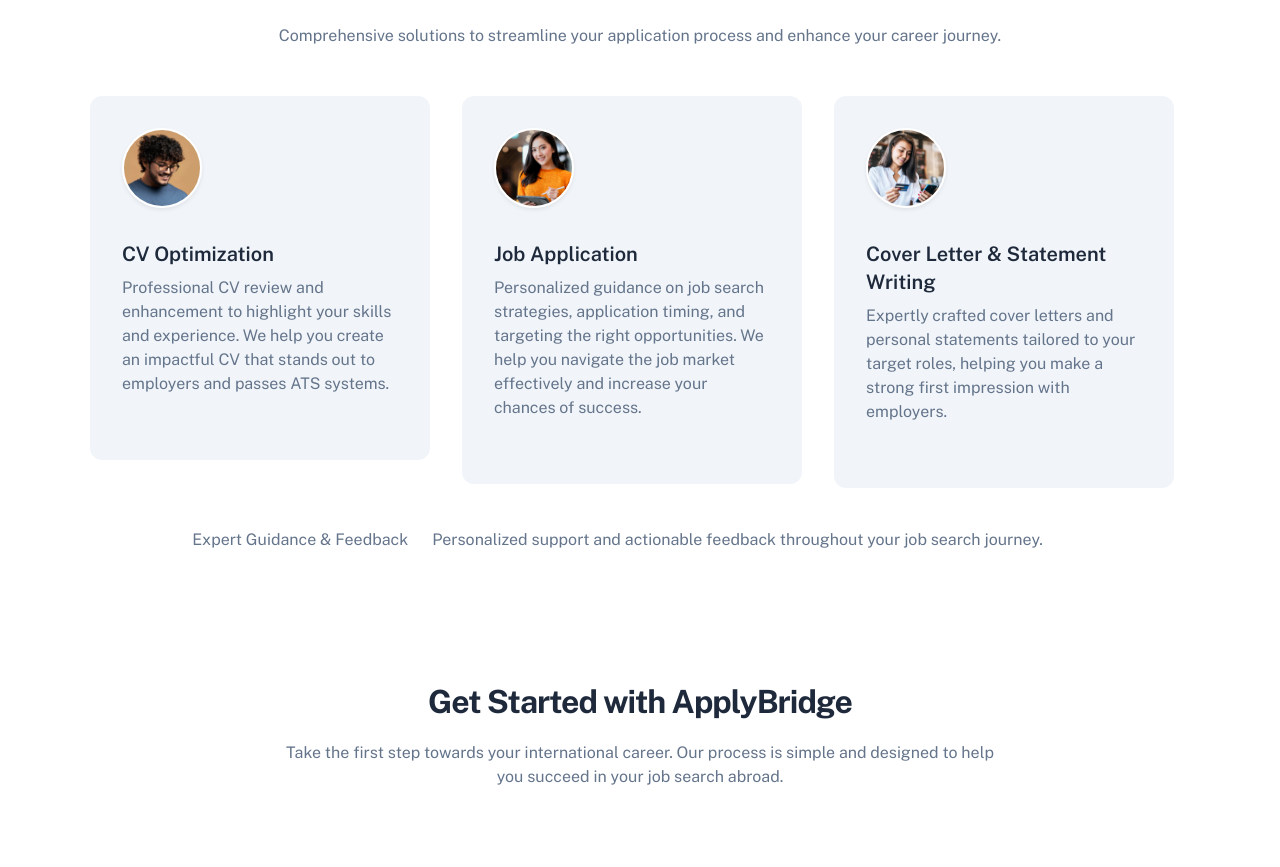
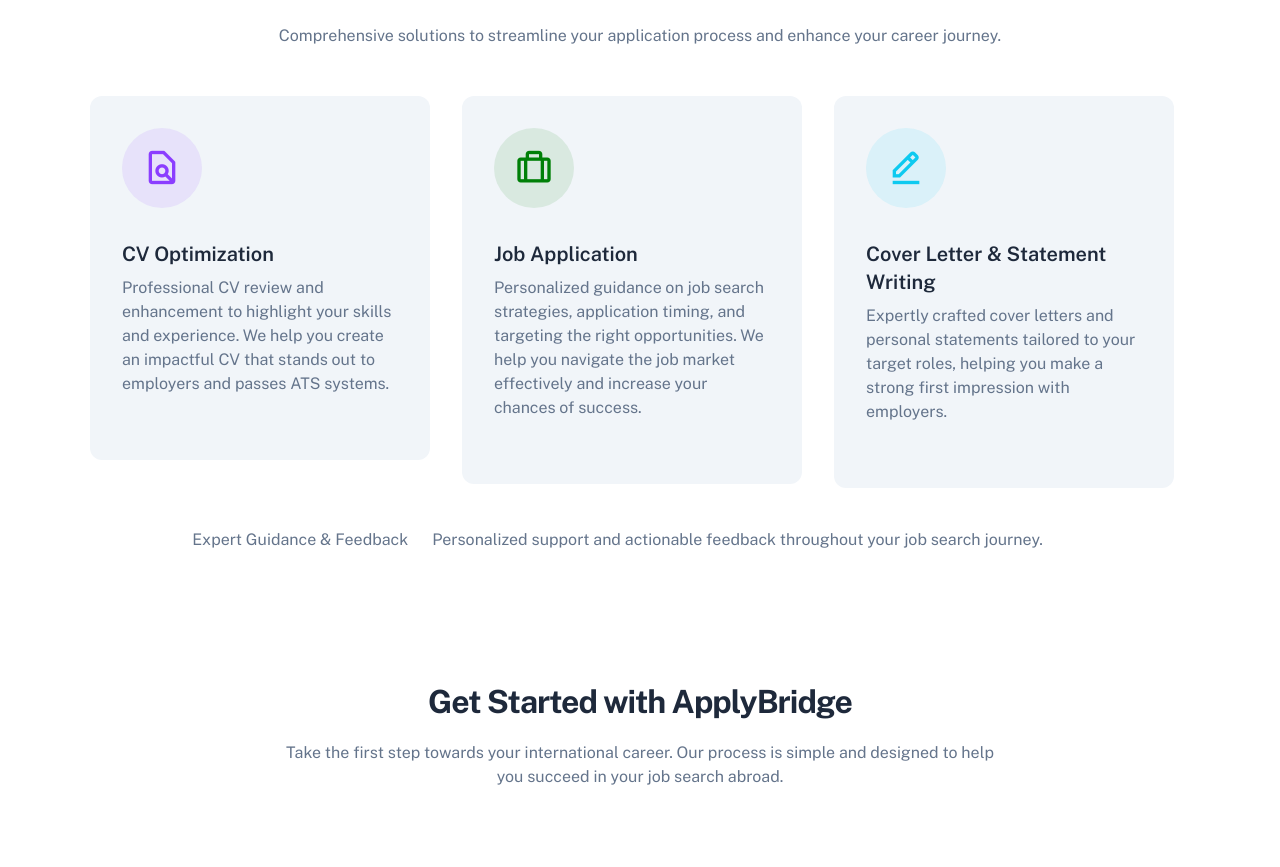
Before and after one commit to Ayomide2604/apply-bridge-frontend, a React (Vite) app: page / in a window 1280 px wide. Shown: the part 1146-2013 px from the top of the page. Built offline with nearby package versions, Linux system fonts and the light colour scheme.

Commit message:
removed images and replaced them with icons

```diff
--- a/src/pages/Services.jsx
+++ b/src/pages/Services.jsx
@@ -1,7 +1,3 @@
-import service1 from "../assets/img/services/service1.jpg";
-import service2 from "../assets/img/services/service2.jpg";
-import service3 from "../assets/img/services/service3.jpg";
-
 const Services = () => {
 	return (
 		<section className="my-xl-9 my-5">
@@ -23,11 +19,15 @@
 							<div className="card border-0 card-primary">
 								<div className="card-body p-5">
 									<div className="position-relative d-inline-block mb-5">
-										<img
-											src={service1}
-											alt="CV Optimization"
-											className="avatar avatar-xl rounded-circle border-2 border border-white shadow-sm"
-										/>
+										<div
+											className="bg-primary bg-opacity-10 rounded-circle d-flex align-items-center justify-content-center"
+											style={{ width: 80, height: 80 }}
+										>
+											<i
+												className="bx bx-file-find text-primary"
+												style={{ fontSize: 40 }}
+											></i>
+										</div>
 									</div>
 									<div className="mb-5">
 										<h4 className="card-title">CV Optimization</h4>
@@ -44,11 +44,15 @@
 							<div className="card border-0 card-primary">
 								<div className="card-body p-5">
 									<div className="position-relative d-inline-block mb-5">
-										<img
-											src={service2}
-											alt="Job Application"
-											className="avatar avatar-xl rounded-circle border-2 border border-white shadow-sm"
-										/>
+										<div
+											className="bg-success bg-opacity-10 rounded-circle d-flex align-items-center justify-content-center"
+											style={{ width: 80, height: 80 }}
+										>
+											<i
+												className="bx bx-briefcase-alt text-success"
+												style={{ fontSize: 40 }}
+											></i>
+										</div>
 									</div>
 									<div className="mb-5">
 										<h4 className="card-title">Job Application</h4>
@@ -66,11 +70,15 @@
 							<div className="card border-0 card-primary">
 								<div className="card-body p-5">
 									<div className="position-relative d-inline-block mb-5">
-										<img
-											src={service3}
-											alt="Cover Letter & Statement Writing"
-											className="avatar avatar-xl rounded-circle border-2 border border-white shadow-sm"
-										/>
+										<div
+											className="bg-info bg-opacity-10 rounded-circle d-flex align-items-center justify-content-center"
+											style={{ width: 80, height: 80 }}
+										>
+											<i
+												className="bx bx-edit-alt text-info"
+												style={{ fontSize: 40 }}
+											></i>
+										</div>
 									</div>
 									<div className="mb-5">
 										<h4 className="card-title">
```
